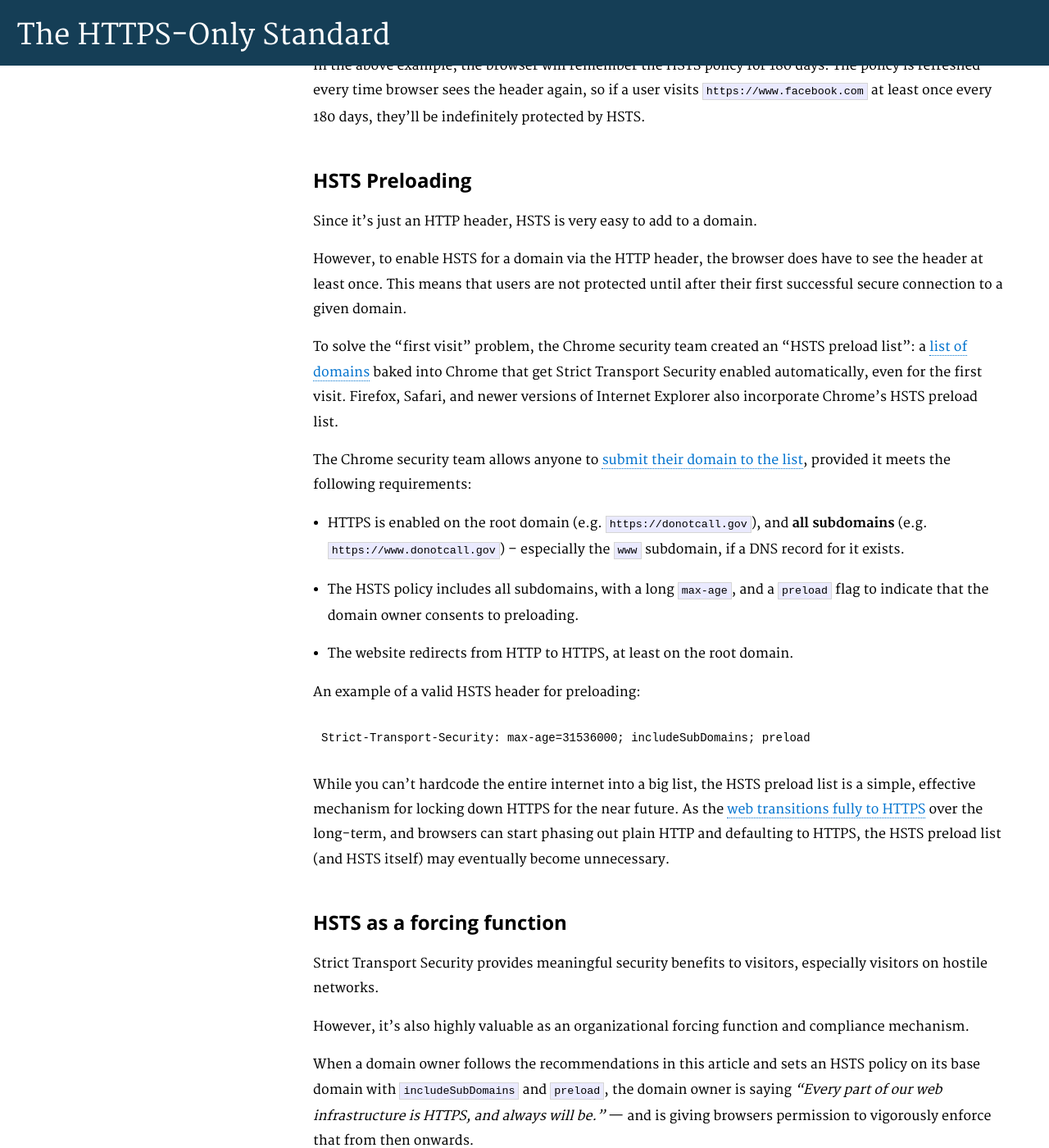
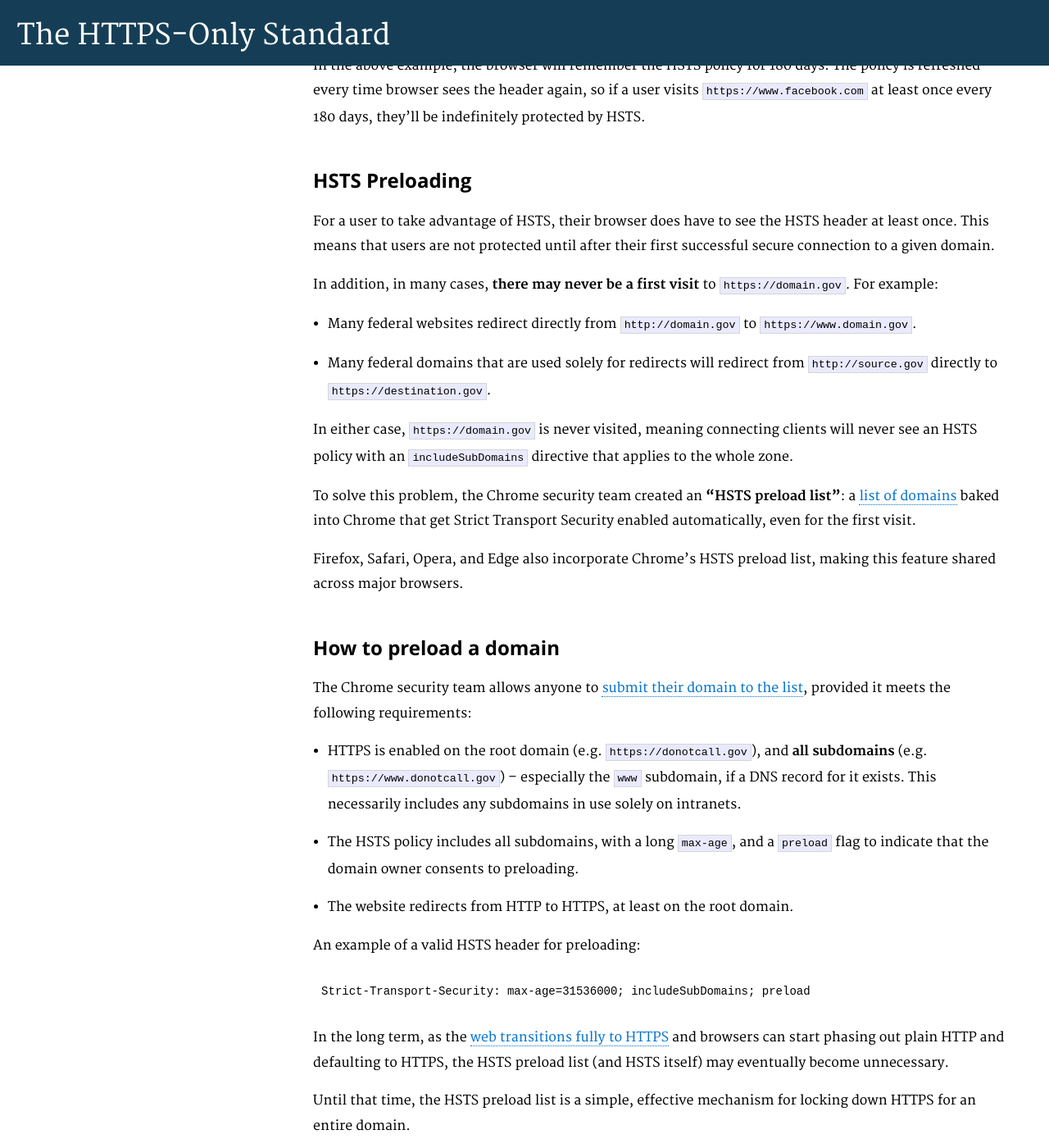
Before and after one commit to GSA/https, a Jekyll site: the page built from pages/hsts.md, in a window 1280 px wide and 1400 px high, scrolled down 2015 px. Shown: the whole window at 82% size. Built offline with Jekyll 4.4.1, drawn with Linux system fonts in a browser that asks for light colours; Markdown is read by kramdown in place of the engine named in the settings.

Commit message:
rewritten preload section, with elaboration on first visit problems

````diff
--- a/pages/hsts.md
+++ b/pages/hsts.md
@@ -69,15 +69,24 @@ In the above example, the browser will remember the HSTS policy for 180 days. Th
 
 ## HSTS Preloading
 
-Since it's just an HTTP header, HSTS is very easy to add to a domain.
+For a user to take advantage of HSTS, their browser does have to see the HSTS header at least once. This means that users are not protected until after their first successful secure connection to a given domain.
 
-However, to enable HSTS for a domain via the HTTP header, the browser does have to see the header at least once. This means that users are not protected until after their first successful secure connection to a given domain.
+In addition, in many cases, **there may never be a first visit** to `https://domain.gov`. For example:
 
-To solve the "first visit" problem, the Chrome security team created an "HSTS preload list": a [list of domains](https://chromium.googlesource.com/chromium/src/+/master/net/http/transport_security_state_static.json) baked into Chrome that get Strict Transport Security enabled automatically, even for the first visit. Firefox, Safari, and newer versions of Internet Explorer also incorporate Chrome's HSTS preload list.
+* Many federal websites redirect directly from `http://domain.gov` to `https://www.domain.gov`.
+* Many federal domains that are used solely for redirects will redirect from `http://source.gov` directly to `https://destination.gov`.
+
+In either case, `https://domain.gov` is never visited, meaning connecting clients will never see an HSTS policy with an `includeSubDomains` directive that applies to the whole zone.
+
+To solve this problem, the Chrome security team created an **"HSTS preload list"**: a [list of domains](https://chromium.googlesource.com/chromium/src/+/master/net/http/transport_security_state_static.json) baked into Chrome that get Strict Transport Security enabled automatically, even for the first visit.
+
+Firefox, Safari, Opera, and Edge also incorporate Chrome's HSTS preload list, making this feature shared across major browsers.
+
+## How to preload a domain
 
 The Chrome security team allows anyone to [submit their domain to the list](https://hstspreload.appspot.com/), provided it meets the following requirements:
 
-* HTTPS is enabled on the root domain (e.g. `https://donotcall.gov`), and **all subdomains** (e.g. `https://www.donotcall.gov`) -- especially the `www` subdomain, if a DNS record for it exists.
+* HTTPS is enabled on the root domain (e.g. `https://donotcall.gov`), and **all subdomains** (e.g. `https://www.donotcall.gov`) -- especially the `www` subdomain, if a DNS record for it exists. This necessarily includes any subdomains in use solely on intranets.
 * The HSTS policy includes all subdomains, with a long `max-age`, and a `preload` flag to indicate that the domain owner consents to preloading.
 * The website redirects from HTTP to HTTPS, at least on the root domain.
 
@@ -87,7 +96,9 @@ An example of a valid HSTS header for preloading:
 Strict-Transport-Security: max-age=31536000; includeSubDomains; preload
 ```
 
-While you can't hardcode the entire internet into a big list, the HSTS preload list is a simple, effective mechanism for locking down HTTPS for the near future. As the [web transitions fully to HTTPS](https://www.w3.org/2001/tag/doc/web-https) over the long-term, and browsers can start phasing out plain HTTP and defaulting to HTTPS, the HSTS preload list (and HSTS itself) may eventually become unnecessary.
+In the long term, as the [web transitions fully to HTTPS](https://www.w3.org/2001/tag/doc/web-https) and browsers can start phasing out plain HTTP and defaulting to HTTPS, the HSTS preload list (and HSTS itself) may eventually become unnecessary.
+
+Until that time, the HSTS preload list is a simple, effective mechanism for locking down HTTPS for an entire domain.
 
 ## HSTS as a forcing function
 
````
